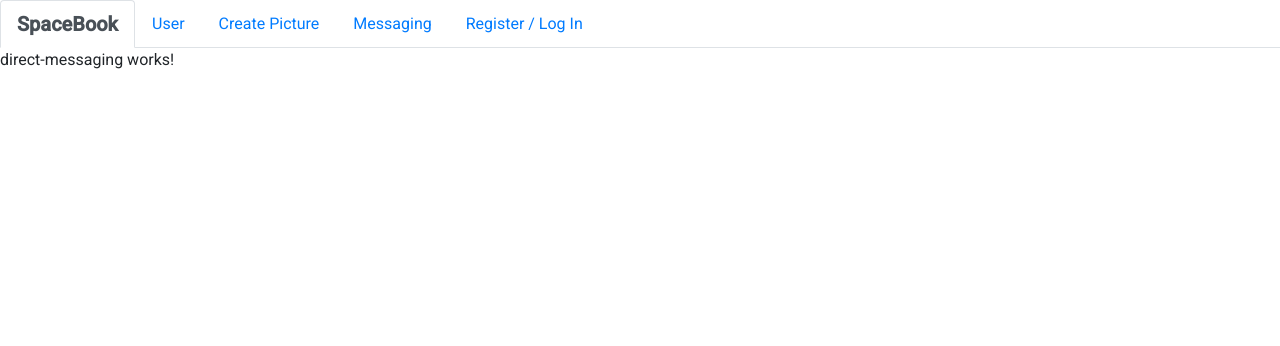
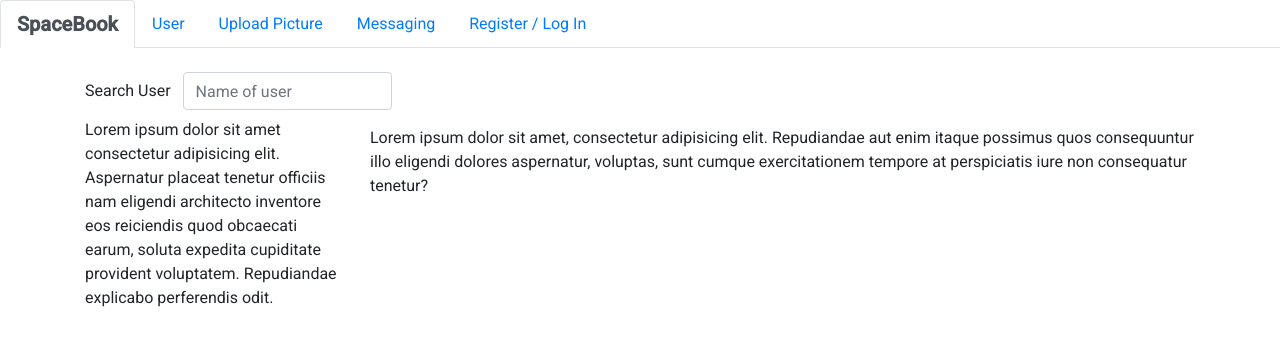
Before and after one commit to 12142020-dotnet-uta/P2_ATMC, an Angular app in the folder SpaceBook-Angular/: page /messaging in a window 1280 px wide. Shown: the top 346 px of the page. Built offline with nearby package versions, Linux system fonts and the light colour scheme.

Commit message:
Moving the components into the prototyped version in marvel

```diff
--- a/SpaceBook-Angular/src/app/app-routing.module.ts
+++ b/SpaceBook-Angular/src/app/app-routing.module.ts
@@ -15,8 +15,8 @@ const routes : Routes = [
   {path: 'dashboard', component: DashboardComponent},
   {path: 'gallery',component:GalleryComponent},
   {path: 'messaging',component:DirectMessagingComponent},
+  {path: 'picture/upload',component:UploadPictureComponent},
   {path: 'picture/:id',component:PictureDetailComponent},
-  {path: 'picture/upload',component:UploadPictureComponent},
   {path: 'authentication',component:LogInComponent},
   { path: '**', redirectTo:'/dashboard'}, //WildCard, if not found...
 ];
--- a/SpaceBook-Angular/src/app/app.component.css
+++ b/SpaceBook-Angular/src/app/app.component.css
@@ -6,3 +6,6 @@
 .nav-item2{
     margin-bottom: -4px;
 }
+nav{
+    margin-bottom: 1.5em;
+}
--- a/SpaceBook-Angular/src/app/app.component.html
+++ b/SpaceBook-Angular/src/app/app.component.html
@@ -27,7 +27,7 @@
         <a ngbNavLink routerLink='/gallery'>User</a>
       </ng-container>
       <ng-container ngbNavItem class="nav-item nav-item2">
-        <a ngbNavLink routerLink='/picture/upload'>Create Picture</a>
+        <a ngbNavLink routerLink='/picture/upload'>Upload Picture</a>
       </ng-container>
       <ng-container ngbNavItem class="nav-item nav-item2">
         <a ngbNavLink routerLink='/messaging'>Messaging</a>
--- a/SpaceBook-Angular/src/app/components/direct-messaging/direct-messaging.component.css
+++ b/SpaceBook-Angular/src/app/components/direct-messaging/direct-messaging.component.css
@@ -0,0 +1,6 @@
+.MessagingContent{
+    margin-top: 1em;
+}
+.UserContent{
+    margin-top: .5em;
+}
--- a/SpaceBook-Angular/src/app/components/direct-messaging/direct-messaging.component.html
+++ b/SpaceBook-Angular/src/app/components/direct-messaging/direct-messaging.component.html
@@ -1 +1,20 @@
-<p>direct-messaging works!</p>
+<div class="container">
+    <div class="form-inline">
+        <div class="form-group">
+            <label for="txtSearchUser">Search User &nbsp;&nbsp;</label>
+            <input type="text" class="form-control" id="txtSearchUser" placeholder="Name of user">
+        </div>
+
+    </div>
+    <div class="row">
+        <div class="col-md-3 UserContent">
+            <p>Lorem ipsum dolor sit amet consectetur adipisicing elit. Aspernatur placeat tenetur officiis nam eligendi architecto inventore eos reiciendis quod obcaecati earum, soluta expedita cupiditate provident voluptatem. Repudiandae explicabo perferendis odit.</p>
+
+        </div>
+        <div class="col-md-9 MessagingContent">
+
+            <p>Lorem ipsum dolor sit amet, consectetur adipisicing elit. Repudiandae aut enim itaque possimus quos consequuntur illo eligendi dolores aspernatur, voluptas, sunt cumque exercitationem tempore at perspiciatis iure non consequatur tenetur?</p>
+        </div>
+    </div>
+
+</div>
--- a/SpaceBook-Angular/src/app/components/picture/upload-picture/upload-picture.component.html
+++ b/SpaceBook-Angular/src/app/components/picture/upload-picture/upload-picture.component.html
@@ -1 +1,27 @@
-<h2>upload-picture works!</h2>
+<div class="container">
+    <div class="row">
+        <div class="col-md-3"></div>
+        <div class="col-md-6">
+            <h2>Upload your Photo</h2>
+             <div class="form-group">
+                <label for="txtTitle">Title</label>
+                <input type="text" class="form-control" id="txtTitle" placeholder="Title of the picture">
+                <label for="txtDescription">Description</label>
+                <textarea class="form-control" id="txtDescription" placeholder="Description of the picture" rows="5"></textarea>
+
+                <br>
+                <div class="custom-file">
+                    <input type="file" #file class="custom-file-input " id="Image" (change)='uploadFile(file.files)'> <!--(change)='uploadFile(file.files)'-->
+                    <label for="Image" class="custom-file-label" accept="image/*">Image file</label>
+                </div>
+                <br>
+                <label for="txtPassword">Password</label>
+                <input type="password" class="form-control" id="txtPassword" placeholder="Password">
+                <br>
+                <button type="button" class="btn btn-success btn-block" >Upload Picture</button> <!--(click)='file.click()'-->
+            </div>
+
+        </div>
+        <div class="col-md-3"></div>
+    </div>
+</div>
--- a/SpaceBook-Angular/src/app/components/picture/upload-picture/upload-picture.component.ts
+++ b/SpaceBook-Angular/src/app/components/picture/upload-picture/upload-picture.component.ts
@@ -1,4 +1,5 @@
 import { Component, OnInit } from '@angular/core';
+import { Picture } from "../../../interfaces/picture";
 
 @Component({
   selector: 'app-upload-picture',
@@ -7,9 +8,31 @@ import { Component, OnInit } from '@angular/core';
 })
 export class UploadPictureComponent implements OnInit {
 
+  strTitle:string;
+  strImageURL:string;
+  strDescription:string;
+  Date:Date;
+
+  fileToUpload:File;
+
   constructor() { }
 
   ngOnInit(): void {
   }
 
+  uploadFile = (files) => {
+    if(files.length === 0)
+     return;
+
+    this.fileToUpload = <File>files[0];
+    console.log(this.fileToUpload, this.fileToUpload.name.split(".")[1])
+
+    if(this.fileToUpload.name.split(".")[1] == "jpg")
+    {
+      //Upload the photo
+    }
+
+
+  }
+
 }
```
